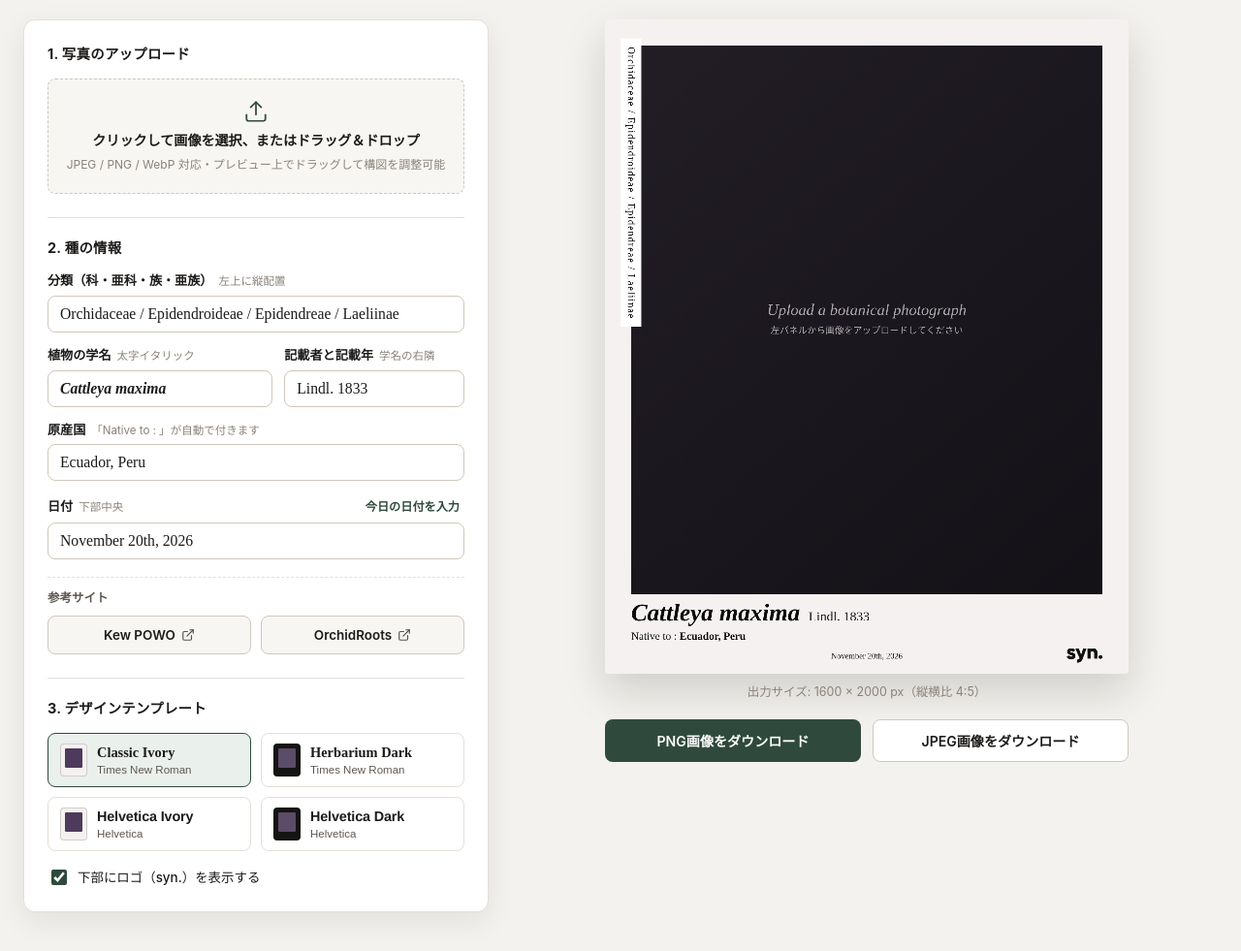
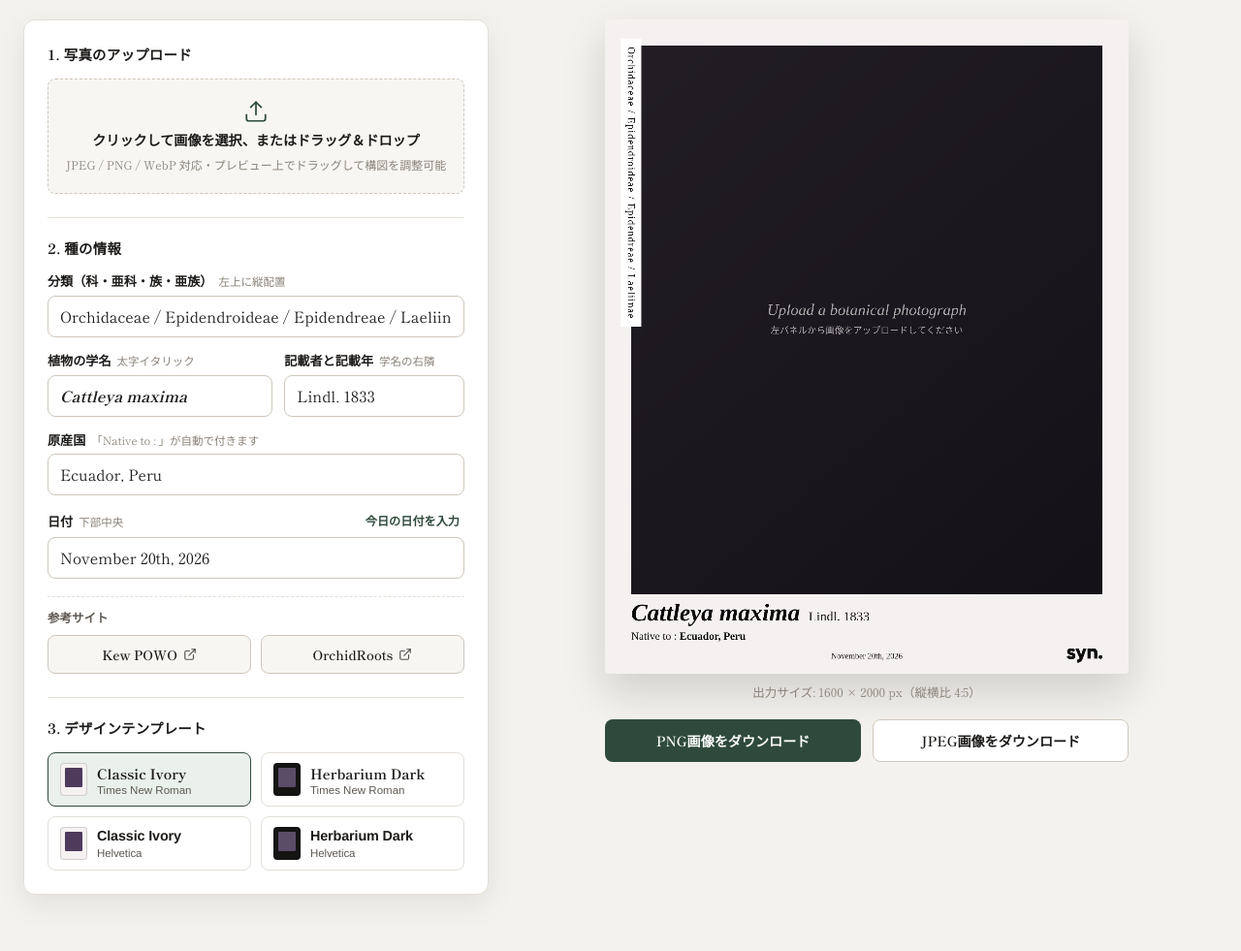
Before and after one commit to syn-yanagawa/orchidphotogenerator, a plain HTML site: page index.html in a window 1280 px wide. Shown: the part 86-1067 px from the top of the page at 97% size. Drawn offline with Linux system fonts and the light colour scheme.

Commit message:
Switch UI font to Shippori Mincho, unify template names, and remove logo toggle

```diff
--- a/app.js
+++ b/app.js
@@ -96,7 +96,6 @@
   const state = {
     image: null,
     logoImage: null,
-    showLogo: true,
     fileName: '',
     zoom: 1,
     offsetX: 0, // キャンバス座標系での水平オフセット
@@ -127,7 +126,6 @@
     todayButton: document.getElementById('todayButton'),
     resetButton: document.getElementById('resetButton'),
     templateButtons: Array.from(document.querySelectorAll('.template-card')),
-    showLogoCheckbox: document.getElementById('showLogoCheckbox'),
     downloadPngButton: document.getElementById('downloadPngButton'),
     downloadJpgButton: document.getElementById('downloadJpgButton')
   };
@@ -435,7 +433,7 @@
    * @param {number} dateWidth - 日付テキストの描画幅（px）
    */
   function drawBrandLogo(theme, dateWidth) {
-    if (!state.showLogo || !state.logoImage) return;
+    if (!state.logoImage) return;
 
     const logo = state.logoImage;
     // 日付のラインに上品に収まるサイズ（日付幅の約50%、基準110px）
@@ -711,14 +709,6 @@
       });
     });
 
-    // ロゴ表示 ON/OFF 切り替え
-    if (elements.showLogoCheckbox) {
-      elements.showLogoCheckbox.addEventListener('change', () => {
-        state.showLogo = elements.showLogoCheckbox.checked;
-        renderPlate();
-      });
-    }
-
     // サンプル値リセット
     elements.resetButton.addEventListener('click', () => {
       elements.taxonomyInput.value = DEFAULT_VALUES.taxonomy;
@@ -728,10 +718,6 @@
       elements.dateInput.value = DEFAULT_VALUES.date;
 
       state.templateId = DEFAULT_VALUES.templateId;
-      state.showLogo = true;
-      if (elements.showLogoCheckbox) {
-        elements.showLogoCheckbox.checked = true;
-      }
       elements.templateButtons.forEach((btn) => {
         const isSelected = btn.dataset.template === DEFAULT_VALUES.templateId;
         btn.classList.toggle('is-active', isSelected);
--- a/index.html
+++ b/index.html
@@ -4,6 +4,9 @@
   <meta charset="UTF-8">
   <meta name="viewport" content="width=device-width, initial-scale=1.0">
   <title>Botanical Plate Generator — 植物図鑑画像ジェネレータ</title>
+  <link rel="preconnect" href="https://fonts.googleapis.com">
+  <link rel="preconnect" href="https://fonts.gstatic.com" crossorigin>
+  <link href="https://fonts.googleapis.com/css2?family=Shippori+Mincho:wght@400;500;600;700&display=swap" rel="stylesheet">
   <link rel="stylesheet" href="styles.css">
 </head>
 <body>
@@ -197,20 +200,15 @@
             </button>
             <button type="button" class="template-card" data-template="helvetica-ivory" aria-pressed="false">
               <span class="template-swatch swatch-ivory" aria-hidden="true"></span>
-              <span class="template-name is-sans">Helvetica Ivory</span>
-              <span class="template-desc">Helvetica</span>
+              <span class="template-name is-sans">Classic Ivory</span>
+              <span class="template-desc is-sans">Helvetica</span>
             </button>
             <button type="button" class="template-card" data-template="helvetica-dark" aria-pressed="false">
               <span class="template-swatch swatch-dark" aria-hidden="true"></span>
-              <span class="template-name is-sans">Helvetica Dark</span>
-              <span class="template-desc">Helvetica</span>
+              <span class="template-name is-sans">Herbarium Dark</span>
+              <span class="template-desc is-sans">Helvetica</span>
             </button>
           </div>
-
-          <label class="logo-toggle">
-            <input type="checkbox" id="showLogoCheckbox" checked>
-            <span>下部にロゴ（syn.）を表示する</span>
-          </label>
         </div>
       </section>
 
--- a/styles.css
+++ b/styles.css
@@ -20,8 +20,8 @@
   --shadow-plate: 0 18px 44px rgba(20, 16, 12, 0.16);
   --radius-md: 12px;
   --radius-sm: 8px;
-  --font-ui: -apple-system, BlinkMacSystemFont, "Hiragino Kaku Gothic ProN", "Hiragino Sans", "Yu Gothic", sans-serif;
-  --font-serif: "Times New Roman", Times, Georgia, serif;
+  --font-ui: "Shippori Mincho", "Hiragino Mincho ProN", "Yu Mincho", serif;
+  --font-serif: "Shippori Mincho", "Times New Roman", Times, Georgia, serif;
 }
 
 *,
@@ -450,7 +450,7 @@ body {
   color: var(--text-primary);
 }
 
-.template-name.is-sans {
+.is-sans {
   font-family: "Helvetica Neue", Helvetica, Arial, sans-serif;
   letter-spacing: -0.01em;
 }
@@ -458,26 +458,6 @@ body {
 .template-desc {
   font-size: 0.72rem;
   color: var(--text-secondary);
-}
-
-/* ロゴ表示トグル */
-.logo-toggle {
-  display: inline-flex;
-  align-items: center;
-  gap: 8px;
-  font-size: 0.84rem;
-  font-weight: 500;
-  color: var(--text-primary);
-  cursor: pointer;
-  user-select: none;
-  margin-top: 2px;
-}
-
-.logo-toggle input[type="checkbox"] {
-  width: 16px;
-  height: 16px;
-  accent-color: var(--accent);
-  cursor: pointer;
 }
 
 /* 右側：プレビュー＆書き出しパネル */
```
